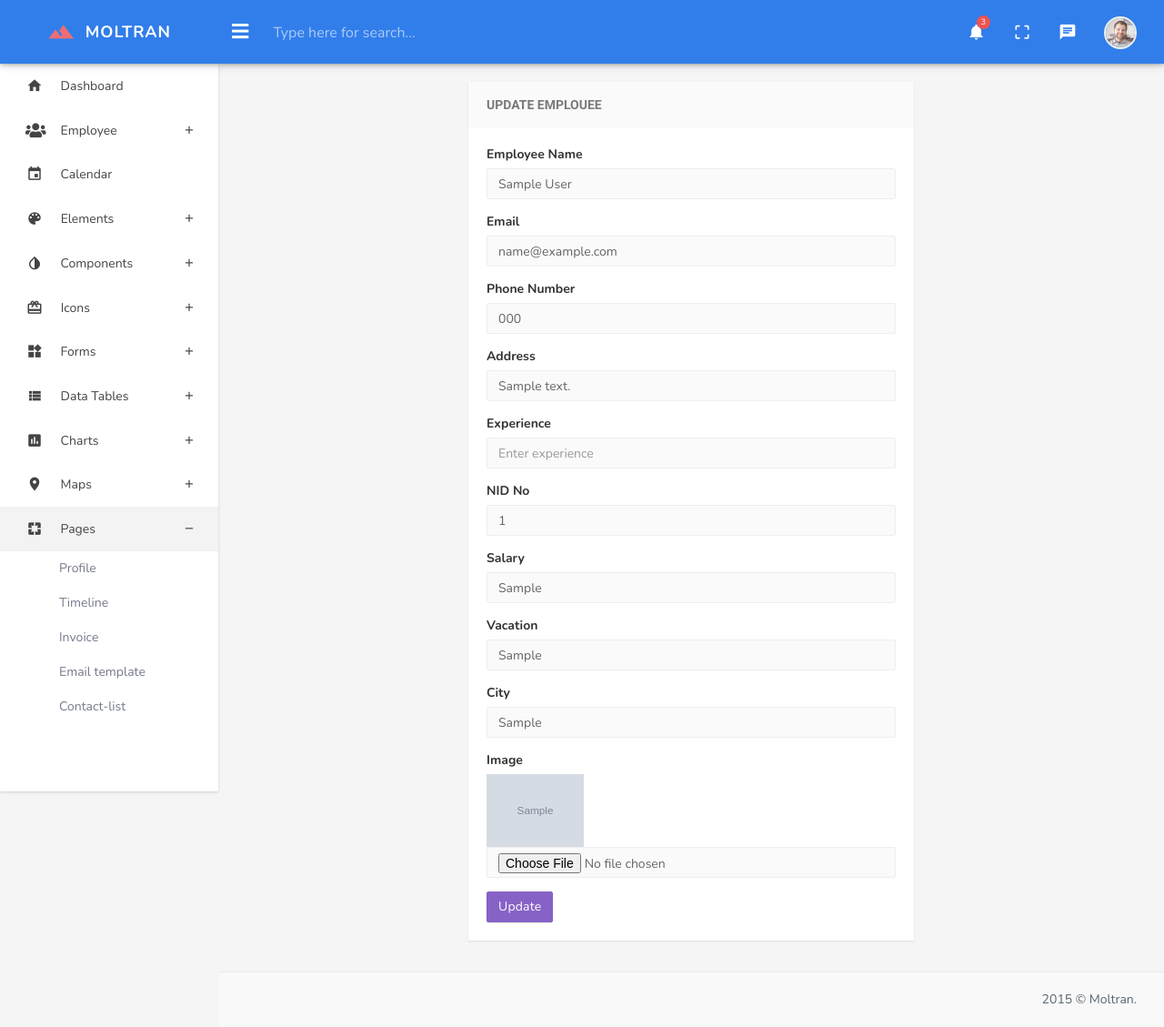
After one commit to mrmoon007/Inventory-System, a Laravel app: page /edit/1 in a window 1280 px wide. The commit adds this page. Shown: the whole page at 91% size. Run offline with Laravel 8, Linux system fonts and the light colour scheme; a user stored in the database is signed in; tables that the repository leaves empty hold one stand-in row (values such as "Sample post"); grey boxes marked "Sample" are stand-in pictures; some libraries are stand-ins or nearby versions.

Commit message:
add employee add, delete, update code

```diff
--- a/app/Http/Controllers/employeeController.php
+++ b/app/Http/Controllers/employeeController.php
@@ -23,6 +23,7 @@ class employeeController extends Controller
         $validateData=$request->validate([
             'name' => 'required|string|max:255',
             'email' => 'required|string|email|max:255',
+            'address' => 'required',
             'phone' => 'required',
             'experience' => 'required',
             'salary' => 'required',
@@ -32,13 +33,12 @@ class employeeController extends Controller
 
         ]);
 
-       // dd($validateData);
 
         $e_image=$request->file('image');
         $name_gen=hexdec(uniqid());
         $img_ext=strtolower($e_image->getClientOriginalExtension());
         $img_name=$name_gen.'.'.$img_ext;
-        $img_location='image/employee';
+        $img_location='image/employee/';
         $last_img=$img_location.$img_name;
         $e_image->move($img_location,$img_name);
 
@@ -58,6 +58,7 @@ class employeeController extends Controller
         $employees->name= $request->name;
         $employees->email= $request->email;
         $employees->phone= $request->phone;
+        $employees->address= $request->address;
         $employees->experience= $request->experience;
         $employees->nid= $request->nid;
         $employees->salary= $request->salary;
@@ -68,4 +69,79 @@ class employeeController extends Controller
         return view('home');
 
     }
+
+    public function show()
+    {
+        $all_employee=employees::all();
+        return view('all-employee',compact('all_employee'));
+    }
+
+    public function view($di)
+    {
+        $data=employees::find($di);
+        return view('view-employee',compact('data'));
+    }
+
+    public function edit($id)
+    {
+        $data=employees::find($id);
+        return view('edit-employee',compact('data'));
+    }
+
+    public function delete($id)
+    {
+        $data=employees::find($id);
+        $old_image=$data->image;
+        unlink($old_image);
+        employees::find($id)->delete();
+        return redirect()->back();
+        //return response()->json($data);
+        //dd($id);
+        //return view('view',compact('data'));
+        //return response()->json($data);
+    }
+
+    public function update(Request $request, $id)
+    {
+        $validateData=$request->validate([
+            'name' => 'required|string|max:255',
+            'email' => 'required|string|email|max:255',
+            'address' => 'required',
+            'phone' => 'required',
+            'experience' => 'required',
+            'salary' => 'required',
+            'vacation' => 'required',
+            'city' => 'required',
+            'image' => 'required|mimes:jpg,png,jpeg',
+        ]);
+
+        $old_image=$request->old_image;
+
+
+        $e_image=$request->file('image');
+        $name_gen=hexdec(uniqid());
+        $img_ext=strtolower($e_image->getClientOriginalExtension());
+        $img_name=$name_gen.'.'.$img_ext;
+        $img_location='image/employee/';
+        $last_img=$img_location.$img_name;
+        $e_image->move($img_location,$img_name);
+        unlink($old_image);
+
+        employees::find($id)->update([
+            'name' => $request->name,
+            'email' => $request->email,
+            'phone' => $request->phone,
+            'address' => $request->address,
+            'experience' => $request->experience,
+            'salary' => $request->salary,
+            'vacation' => $request->vacation,
+            'city' => $request->city,
+            'nid' => $request->nid,
+            'image' => $last_img ,
+
+        ]);
+
+        return redirect()->route('view.employee');
+    }
+
 }
--- a/app/employees.php
+++ b/app/employees.php
@@ -8,6 +8,6 @@ class employees extends Model
 {
     //
     protected $fillable = [
-        'name', 'email', 'phone', 'experience' ,'nid', 'image' , 'salary' , 'vacation', 'city',
+        'name', 'email', 'phone', 'address' , 'experience' ,'nid', 'image' , 'salary' , 'vacation', 'city',
     ];
 }
--- /dev/null
+++ b/resources/views/edit-employee.blade.php
@@ -0,0 +1,62 @@
+@extends('home')
+
+@section('content')
+<!-- Basic example -->
+<div class="col-md-6 col-lg-offset-3">
+    <div class="panel panel-default">
+        <div class="panel-heading"><h3 class="panel-title">Update Emplouee</h3></div>
+        <div class="panel-body">
+            <form role="form" method="POST" action="{{ route('update.employee',$data->id) }} " enctype="multipart/form-data">
+                @csrf
+                <div class="form-group">
+                    <label for="exampleInputEmail1">Employee Name</label>
+                    <input type="text" name="name" class="form-control" id="" value="{{ $data->name }}" placeholder="Enter name">
+                </div>
+                <div class="form-group">
+                    <label for="exampleInputPassword1">Email</label>
+                    <input type="email" name="email" class="form-control" id="" value="{{ $data->email }}" placeholder="Enter email">
+                </div>
+                <div class="form-group">
+                    <label for="exampleInputEmail1">Phone Number</label>
+                    <input type="number" name="phone" class="form-control" id="" value="{{ $data->phone }}" placeholder="Enter Phone number">
+                </div>
+                <div class="form-group">
+                    <label for="exampleInputEmail1">Address</label>
+                    <input type="text" name="address" class="form-control" id="" value="{{ $data->address }}" placeholder="Enter address">
+                </div>
+                <div class="form-group">
+                    <label for="exampleInputEmail1">Experience</label>
+                    <input type="text" name="experience" class="form-control" id="" value="{{ $data->exprerience }}" placeholder="Enter experience">
+                </div>
+                <div class="form-group">
+                    <label for="exampleInputEmail1">NID No</label>
+                    <input type="text" name="nid" class="form-control" id="exampleInputEmail1" value="{{ $data->nid }}"placeholder="Enter nid no">
+                </div>
+                <div class="form-group">
+                    <label for="exampleInputEmail1">Salary</label>
+                    <input type="text" name="salary" class="form-control" id="" value="{{ $data->salary }}" placeholder="Enter salary">
+                </div>
+                <div class="form-group">
+                    <label for="exampleInputEmail1">Vacation</label>
+                    <input type="text" name="vacation" class="form-control" id="" value="{{ $data->vacation }}" placeholder="Enter vacation">
+                </div>
+                <div class="form-group">
+                    <label for="exampleInputEmail1">City</label>
+                    <input type="text" name="city" class="form-control" id="" value="{{ $data->city }}" placeholder="Enter city">
+                </div>
+                <div class="form-group">
+                    <div>
+                        <label for="exampleInputEmail1">Image</label>
+                    </div>
+                    <img src="{{ asset($data->image) }}" style="height: 80px; wigdth: 70px;" >
+                    <input type="file" name="image" class="form-control" id="" placeholder="">
+                    <input type="hidden" name="old_image" value="{{ $data->image  }}">
+                </div>
+                <button type="submit" class="btn btn-purple waves-effect waves-light">Update</button>
+            </form>
+        </div><!-- panel-body -->
+    </div> <!-- panel -->
+</div> <!-- col-->
+
+
+@endsection
--- a/resources/views/layouts/master.blade.php
+++ b/resources/views/layouts/master.blade.php
@@ -339,7 +339,7 @@
                 <div class="container">
 
                     <!-- Page-Title -->
-                    <div class="row">
+                    {{-- <div class="row">
                         <div class="col-sm-12">
                             <h4 class="pull-left page-title">Blank Page</h4>
                             <ol class="breadcrumb pull-right">
@@ -348,7 +348,7 @@
                                 <li class="active">Blank Page</li>
                             </ol>
                         </div>
-                    </div>
+                    </div> --}}
 
                     <!-- Pls Remove -->
                     <div class="row">
--- a/routes/web.php
+++ b/routes/web.php
@@ -28,3 +28,7 @@ Route::get('/mm', function () {
 Route::get('/add', 'employeeController@add')->name('add.employee');
 Route::get('/all', 'employeeController@show')->name('all.employee');
 Route::post('/create', 'employeeController@create')->name('create.employee');
+Route::get('/view/{id}', 'employeeController@view')->name('view.employee');
+Route::get('/edit/{id}', 'employeeController@edit')->name('edit.employee');
+Route::get('/delete/{id}', 'employeeController@delete')->name('delete.employee');
+Route::post('/update/{id}', 'employeeController@update')->name('update.employee');
```
Also changed, not shown: resources/views/add-employee.blade.php (+8 -4 lines), resources/views/all-employee.blade.php (+49 -0 lines), resources/views/view-employee.blade.php (added, +55 -0 lines), database/migrations/2021_01_18_050628_create_employees_table.php, public/image/employee/1689231950506803.jpg (deleted), public/image/employee/1689233048814973.jpg (deleted), public/image/employee/1689238025681069.jpeg (added), public/image/employee/1689238128264971.png (added), public/image/employee/1689279200346755.png (added), public/image/employee/1689283823762719.jpg (added), public/image/employee/1689284004357193.jpg (added), public/image/employee/1689284058855355.jpg (added), 2 other files.
